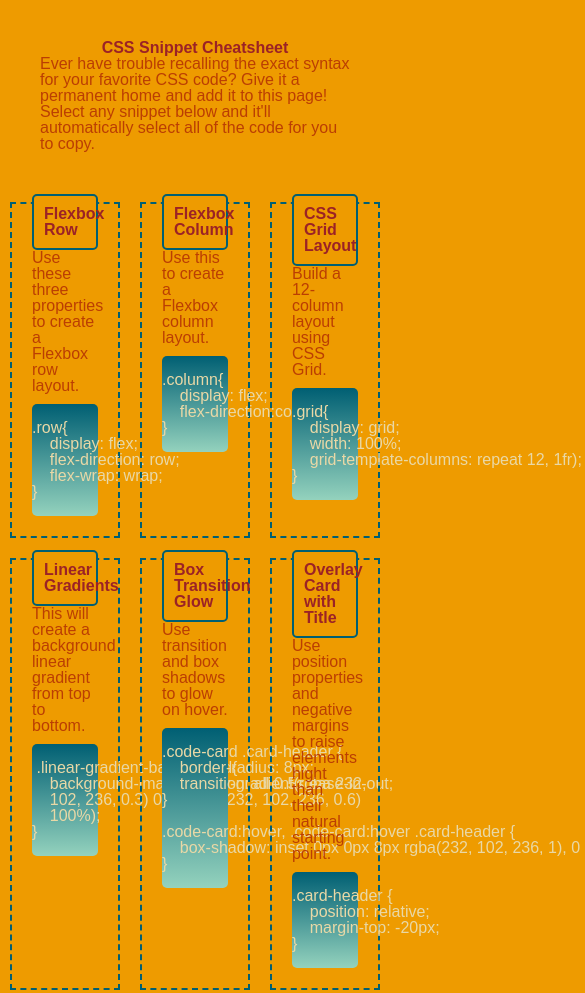
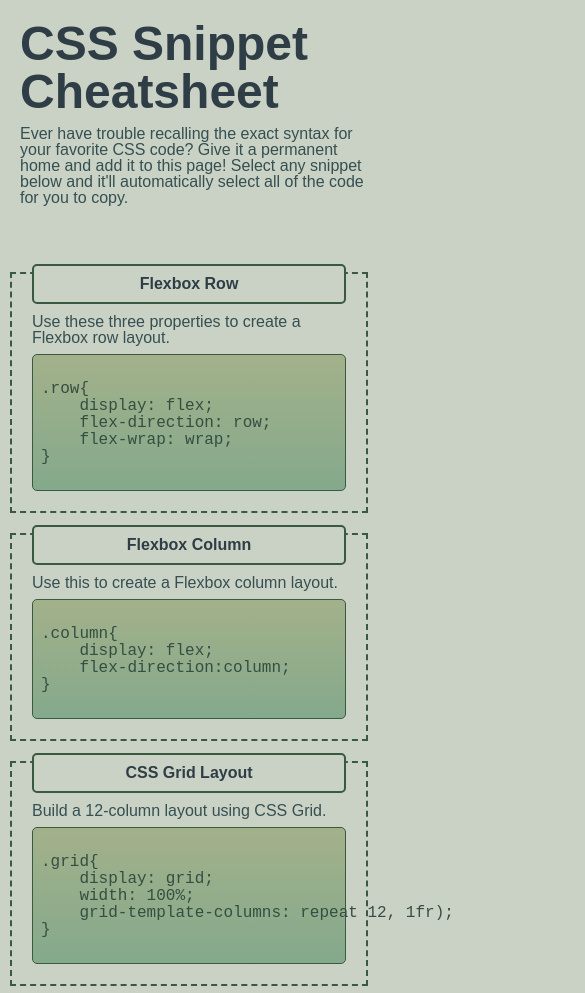
Before and after one commit to ZoeRorvig/css-cheatsheet, a plain HTML site: page index.html in a window 390 px wide. Shown: the top 993 px of the page, 585 px wide, since content can reach past the window. Drawn offline with Linux system fonts and the light colour scheme.

Commit message:
edited css file

```diff
--- a/assets/css/style.css
+++ b/assets/css/style.css
@@ -1,37 +1,37 @@
 :root{
-    --background: #ee9b00;
-    --codewords: #e9d8a6;
-    --headers: #9b2226;
-    --subheading: #bb3e03;
-    --borders: #005f73;
+    --background: #cad2c5;
+    --codewords: #344e41;
+    --headers: #2f3e46;
+    --subheading: #354f52;
+    --borders: #3a5a40;
     --smallcurve: 5px;
-    --gradientlight:#94d2bd;
-    --gradientdark:#005f73;
+    --gradientlight:#84a98c;
+    --gradientdark:#a3b18a;
 }
 
 body{
     background-color: var(--background);
+    font-size: 16px;
+    color: var(--subheading);
 }
 
 header{
     display: flex;
-    flex-wrap: wrap;
-    justify-content: center;
+    flex-direction: column;
+    align-items: center;
     padding: 20px;
-    margin: 20px;
 }
 
 header > h1{
     color: var(--headers);
-}
-
-header > p{
-    color: var(--subheading);
+    font-size: 48px;
+    margin-bottom: 10px;
 }
 
 .grid{
     display: flex;
     flex-wrap: wrap;
+    margin: 36px 0;
 }
 
 .card{
@@ -40,9 +40,12 @@ header > p{
     margin: 10px 10px;
     padding: 20px;
     width: calc(33.33% - 20px);
+    transition: box-shadow 500ms ease;
 }
 
 .card-header {
+    display: flex;
+    justify-content: center;
     position: relative;
     background-color: var(--background);
     margin-top: -30px;
@@ -50,20 +53,49 @@ header > p{
     border-radius: var(--smallcurve);
     color: var(--headers);
     padding: 10px;
+    transition: box-shadow 500ms ease;
+}
+
+.card:hover,
+.card-header:hover{
+    box-shadow: 0 0 8px #2e3027;
+}
+
+.card > p{
+    margin-top: 10px;
+}
+
+code{
+    font-family: 'Courier New', Courier, monospace;
 }
 
 .code-tile{
+    display: flex;
+    flex: 1;
     width: 100%;
     background-image: linear-gradient(var(--gradientdark) 0%, var(--gradientlight) 100%);
-    display: flex;
-    flex-wrap: wrap;
-    justify-content: flex-start;
     color: var(--codewords);
     border-radius: var(--smallcurve);
-    margin: 10px 0 0 0;
+    margin-top: 8px;
+    padding: 8px;
+    border: 1px solid var(--borders);
 }
 
 footer{
     display: flex;
     justify-content: center;
 }
+
+@media screen and (max-width: 1160px) {
+    .card{
+        width: calc(50% - 32px);
+    }
+
+}
+
+@media screen and (max-width: 768px) {
+    .card{
+        width: calc(100% - 32px);
+    }
+
+}
```
